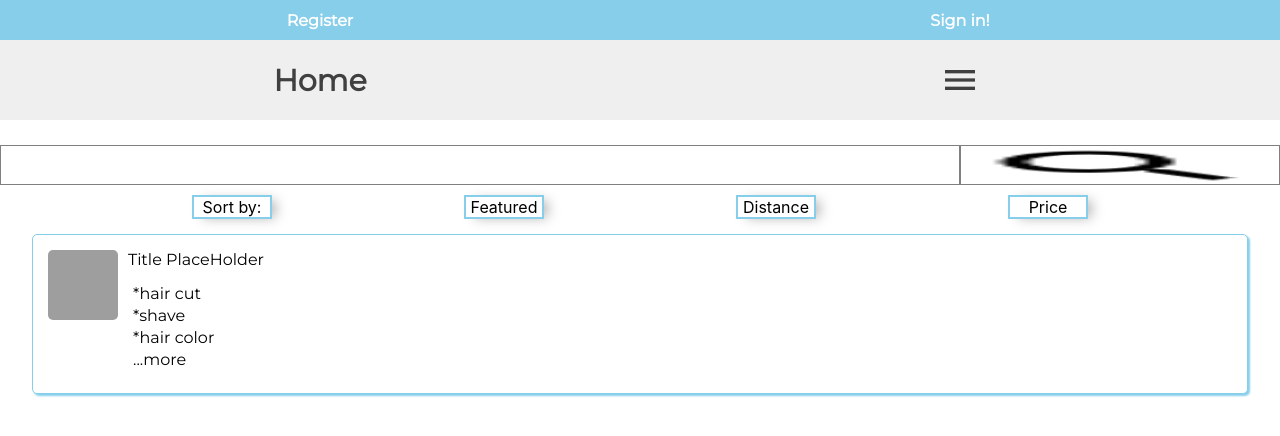
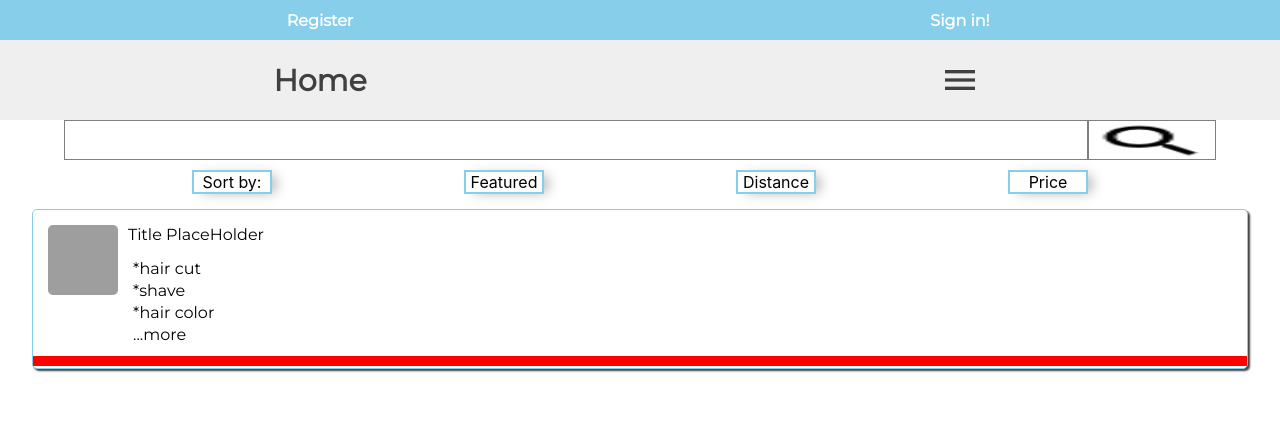
Before and after one commit to oleg1994/AppointMe, a React (Create React App) app in the folder AppointMe/: page /service/hair-salons in a window 1280 px wide. Shown: the top 436 px of the page. Built offline with nearby package versions, Linux system fonts and the light colour scheme; grey boxes are pictures that could not be loaded.

Commit message:
5/30 class

```diff
--- a/AppointMe/src/view/Category/Service.css
+++ b/AppointMe/src/view/Category/Service.css
@@ -10,7 +10,7 @@
     background-color: #ffffff;
     border-radius: 5px;
     border: 1px solid skyblue;
-    box-shadow: 2px 2px 2px 0px skyblue;
+    box-shadow: 2px 2px 2px 0px  #404041;
     width: 95%;
     transition: box-shadow, 1.15s, ease-in;
     font-family: 'Montserrat', sans-serif;
--- a/AppointMe/src/view/Category/Service.js
+++ b/AppointMe/src/view/Category/Service.js
@@ -24,7 +24,7 @@ function Service({ match }) {
                                 <div className='serviceItem'>...more</div>
                             </div>
                         </div>
-                        {/* <div className='BizPage'></div> */}
+                        <div className='BizPage'></div>
                     </div>
 
                 </div>
--- a/AppointMe/src/view/Search/Search.css
+++ b/AppointMe/src/view/Search/Search.css
@@ -1,7 +1,7 @@
 .searchWrapper {
     box-sizing: border-box;
     display: flex;
-    margin: 25px auto auto auto;
+    justify-content: center;
     height: 50px;
     width: 100%;
 }
@@ -9,11 +9,11 @@
 .searchInput {
     border: 1px solid grey;
     height: 40px;
-    width: 90%;
+    width: 80%;
 }
 
 .searchIcon {
-    width: 30%;
+    width: 10%;
     height: 40px;
     border: 1px solid grey;
 }
```
Also changed, not shown: 1 other file (tests, documents, lock files or other folders).
